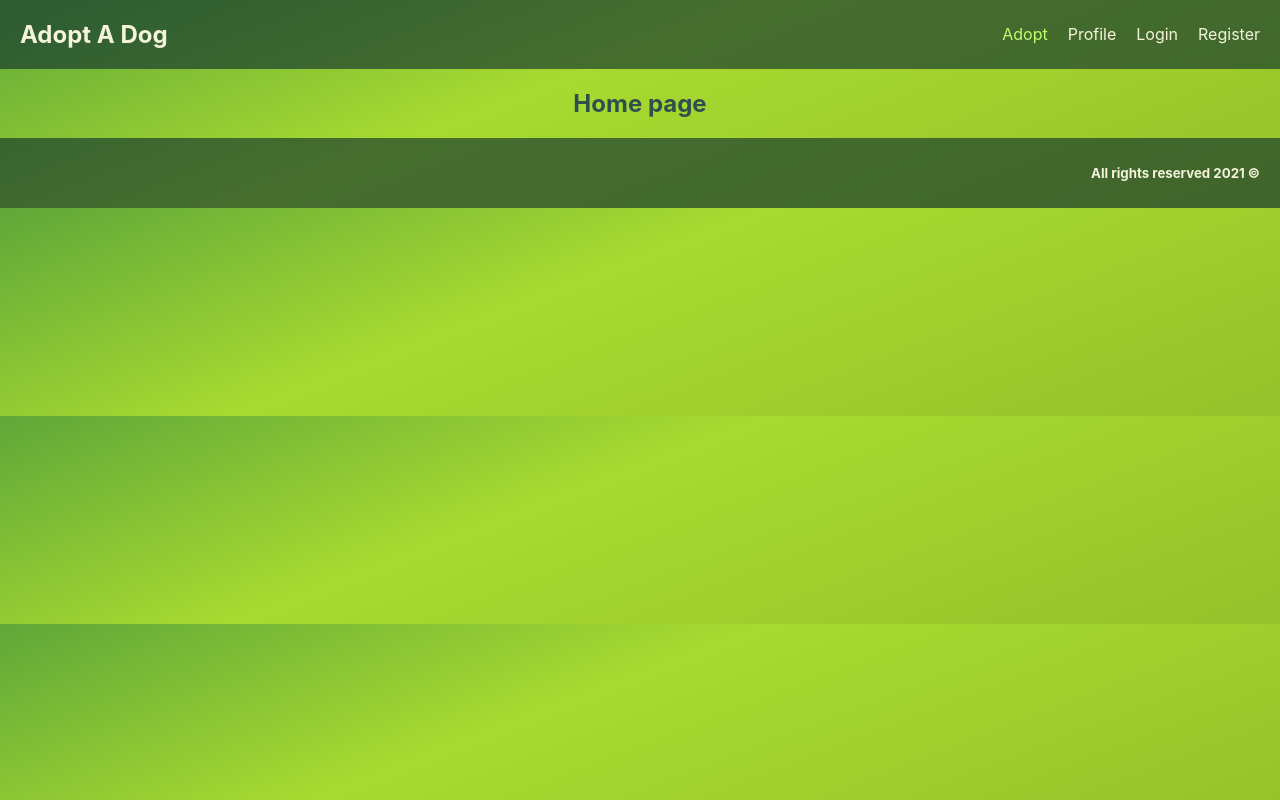
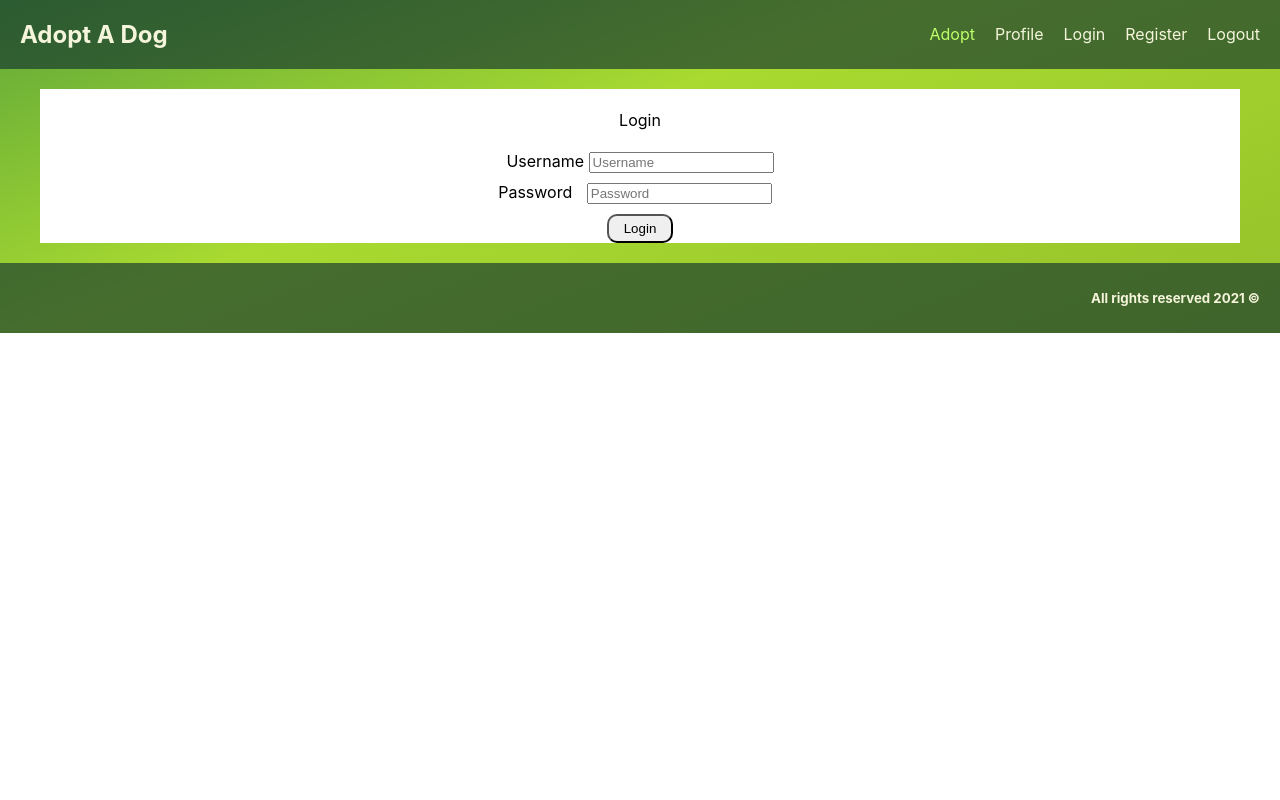
Before and after one commit to StratievMartin/react-adopt-a-dog, a React (Create React App) app: page /login in a window 1280 px wide. Built offline with nearby package versions, Linux system fonts and the light colour scheme.

Commit message:
added auth form

```diff
--- a/src/App.css
+++ b/src/App.css
@@ -1,4 +1,10 @@
 body{
   background: rgb(95,167,57);
   background: linear-gradient(159deg, rgba(95,167,57,1) 0%, rgba(168,218,48,1) 42%, rgba(149,193,42,1) 100%);
+  background-repeat: no-repeat;
+  scroll-behavior: smooth;
+  /* box-sizing: border-box; */
 }
+ul{
+  list-style: none;
+}
--- a/src/App.js
+++ b/src/App.js
@@ -1,20 +1,25 @@
-import { Route, Switch } from 'react-router-dom';
-import Header from './components/Header/Header';
-import Home from './components/Home/Home'
-import Profile from './components/Profile/Profile';
-import Adopt from './components/Adopt/Adopt'
-import Footer from "./components/Footer/Footer"
-import './App.css';
+import { Route, Switch } from "react-router-dom";
+import Nav from "./components/Nav/Nav";
+import Home from "./components/Home/Home";
+import Profile from "./components/Profile/Profile";
+import Adopt from "./components/Adopt/Adopt";
+import Login from "./components/Auth/Login";
+import Register from "./components/Auth/Register";
+import Footer from "./components/Footer/Footer";
+import "./App.css";
 
 function App() {
   return (
     <div className="App">
-      <Header />
+      <Nav />
 
       <Switch>
         <Route path="/" exact component={Home}></Route>
         <Route path="/profile" component={Profile}></Route>
         <Route path="/adopt" component={Adopt}></Route>
+        <Route path="/login" component={Login}/>
+        <Route path="/register" component={Register}/>
+        <Route path="*" component={()=>"404 NOT FOUND"}></Route>
         <Home />
         {/* <MyPets /> */}
         <Adopt />
--- a/src/components/Adopt/Adopt.module.css
+++ b/src/components/Adopt/Adopt.module.css
@@ -8,11 +8,6 @@
 }
 .adoptContainer {
   align-items: center;
-  /* background: linear-gradient(
-    150deg,
-    rgba(100, 182, 34, 1) 0%,
-    rgba(69, 114, 52, 1) 86%
-  ); */
 }
 .dogs {
   list-style: none;
--- /dev/null
+++ b/src/components/Auth/Form.module.css
@@ -0,0 +1,22 @@
+form{
+  max-width: 1200px;
+  background-color: rgb(255, 255, 255);
+  margin: 20px auto;
+  display: flex;
+  flex-direction: column;
+  align-items: center;
+}
+.authHeading{
+  font-weight: normal;
+}
+.formActionBtn{
+  padding: 5px 15px;
+  border-radius: 10px;
+}
+.formActionBtn:hover{
+  opacity: 0.8;
+  cursor: pointer;
+}
+input[type="password"]{
+  margin: 10px;
+}
--- a/src/components/Auth/Login.js
+++ b/src/components/Auth/Login.js
@@ -0,0 +1,31 @@
+import style from "./Form.module.css";
+const Login = () => {
+  const loginHandler = (e)=>{
+    e.preventDefault();
+  }
+  return (
+    <form className="authForm">
+        <h4 className={style.authHeading}>Login</h4>
+        <div className="field">
+          <label for="username">Username </label>
+          <input
+            type="text"
+            name="username"
+            id="username"
+            placeholder="Username"
+          ></input>
+        </div>
+        <div className="field">
+          <label for="password">Password </label>
+          <input
+            type="password"
+            name="password"
+            id="password"
+            placeholder="Password"
+          ></input>
+        </div>
+        <button className={style.formActionBtn}>Login</button>
+    </form>
+  );
+};
+export default Login;
--- a/src/components/Auth/Register.js
+++ b/src/components/Auth/Register.js
@@ -0,0 +1,30 @@
+import style from "./Form.module.css";
+const Register = () => {
+
+
+  return (
+    <form className="authForm">
+        <h4 className={style.authHeading}>Register</h4>
+        <div className="field">
+          <label for="username">Username </label>
+          <input
+            type="text"
+            name="username"
+            id="username"
+            placeholder="Username"
+          ></input>
+        </div>
+        <div className="field">
+          <label for="password">Password </label>
+          <input
+            type="password"
+            name="password"
+            id="password"
+            placeholder="Password"
+          ></input>
+        </div>
+        <button className={style.formActionBtn}>Register</button>
+    </form>
+  );
+};
+export default Register;
--- a/src/components/Header/Header.js
+++ b/src/components/Nav/Nav.js
@@ -1,9 +1,9 @@
-import style from './Header.module.css'
+import style from './Nav.module.css'
 import { NavLink } from 'react-router-dom';
 // import Home from '../Home/Home';
 // import Profile from '../Profile/Profile';
 // import Adopt from '../Adopt/Adopt';
-const Header = () => {
+const Nav = () => {
     return (
         <nav className={style.nav}>
             <div className={style.navLogo}>
@@ -44,9 +44,16 @@ const Header = () => {
                             Register
                         </NavLink>
                     </li>
+                    <li>
+                        <NavLink
+                            className={style.navLinks}
+                            to="/register">
+                            Logout
+                        </NavLink>
+                    </li>
                 </ul>
             </div>
         </nav>
     )
 }
-export default Header;
+export default Nav;
```
Also changed, not shown: src/components/Nav/Nav.module.css (renamed from src/components/Header/Header.module.css).
